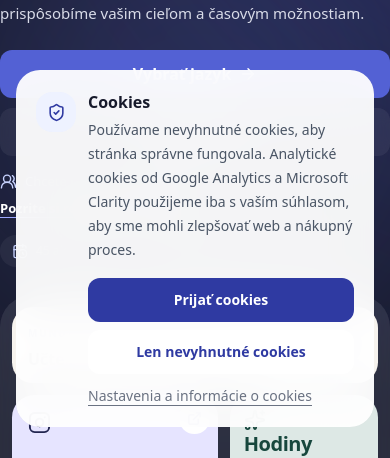
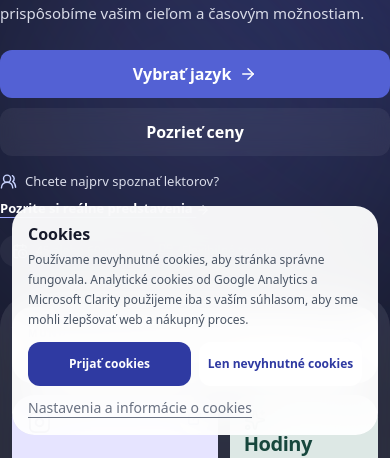
Before and after one commit to 505hits/mundus, a Next.js app: page / in a window 390 px wide. Shown: the part 401-859 px from the top of the page. Built offline with nearby package versions, Linux system fonts and the light colour scheme; no server answers.

Commit message:
Make cookie consent unobtrusive and scrollable on narrow mobile screens

```diff
--- a/src/components/AnalyticsConsentBanner.tsx
+++ b/src/components/AnalyticsConsentBanner.tsx
@@ -12,22 +12,22 @@ export default function AnalyticsConsentBanner(){
   const choose=(value:"granted"|"denied")=>setAnalyticsConsent(value);
   const prefix=`/${language}`;
 
-  return <div className="fixed bottom-4 left-4 right-4 z-[120] mx-auto max-w-3xl rounded-3xl border border-[#DDE2FB] bg-white/95 p-5 shadow-[0_24px_70px_rgba(23,26,43,.20)] backdrop-blur-xl sm:bottom-6 sm:p-6">
+  return <div className="fixed bottom-[max(.5rem,env(safe-area-inset-bottom))] left-3 right-3 z-[120] mx-auto max-h-[75dvh] max-w-3xl overflow-y-auto overscroll-contain rounded-[1.4rem] border border-[#DDE2FB] bg-white/95 p-4 shadow-[0_24px_70px_rgba(23,26,43,.20)] backdrop-blur-xl sm:bottom-6 sm:rounded-3xl sm:p-6">
     <div className="flex items-start gap-3">
-      <span className="mt-0.5 flex h-10 w-10 shrink-0 items-center justify-center rounded-2xl bg-[#EEF2FF] text-[#2F3AA2]"><ShieldCheck size={19}/></span>
+      <span className="mt-0.5 hidden h-10 w-10 shrink-0 items-center justify-center rounded-2xl bg-[#EEF2FF] text-[#2F3AA2] sm:flex"><ShieldCheck size={19}/></span>
       <div className="min-w-0 flex-1">
         <p className="font-semibold text-[#171A2B]">{sk?"Cookies":"Cookies"}</p>
-        <p className="mt-1 text-sm leading-6 text-gray-600">
+        <p className="mt-1 text-xs leading-5 text-gray-600 sm:text-sm sm:leading-6">
           {sk
             ?"Používame nevyhnutné cookies, aby stránka správne fungovala. Analytické cookies od Google Analytics a Microsoft Clarity použijeme iba s vaším súhlasom, aby sme mohli zlepšovať web a nákupný proces."
             :"We use essential cookies to keep the site working properly. Analytics cookies from Google Analytics and Microsoft Clarity are used only with your consent so we can improve the website and purchase journey."}
         </p>
 
-        <div className="mt-4 flex flex-col gap-2 sm:flex-row sm:flex-wrap">
-          <button onClick={()=>choose("granted")} className="rounded-xl bg-[#2F3AA2] px-4 py-3 text-sm font-semibold text-white transition hover:bg-[#252E82]">
+        <div className="mt-3 grid grid-cols-2 gap-2 sm:mt-4 sm:flex sm:flex-row sm:flex-wrap">
+          <button onClick={()=>choose("granted")} className="min-h-11 rounded-xl bg-[#2F3AA2] px-2 py-2 text-xs font-semibold text-white transition hover:bg-[#252E82] sm:px-4 sm:py-3 sm:text-sm">
             {sk?"Prijať cookies":"Accept cookies"}
           </button>
-          <button onClick={()=>choose("denied")} className="rounded-xl border border-[#DDE2FB] bg-white px-4 py-3 text-sm font-semibold text-[#2F3AA2] transition hover:bg-[#F5F6FF]">
+          <button onClick={()=>choose("denied")} className="min-h-11 rounded-xl border border-[#DDE2FB] bg-white px-2 py-2 text-xs font-semibold text-[#2F3AA2] transition hover:bg-[#F5F6FF] sm:px-4 sm:py-3 sm:text-sm">
             {sk?"Len nevyhnutné cookies":"Essential only"}
           </button>
         </div>
```
